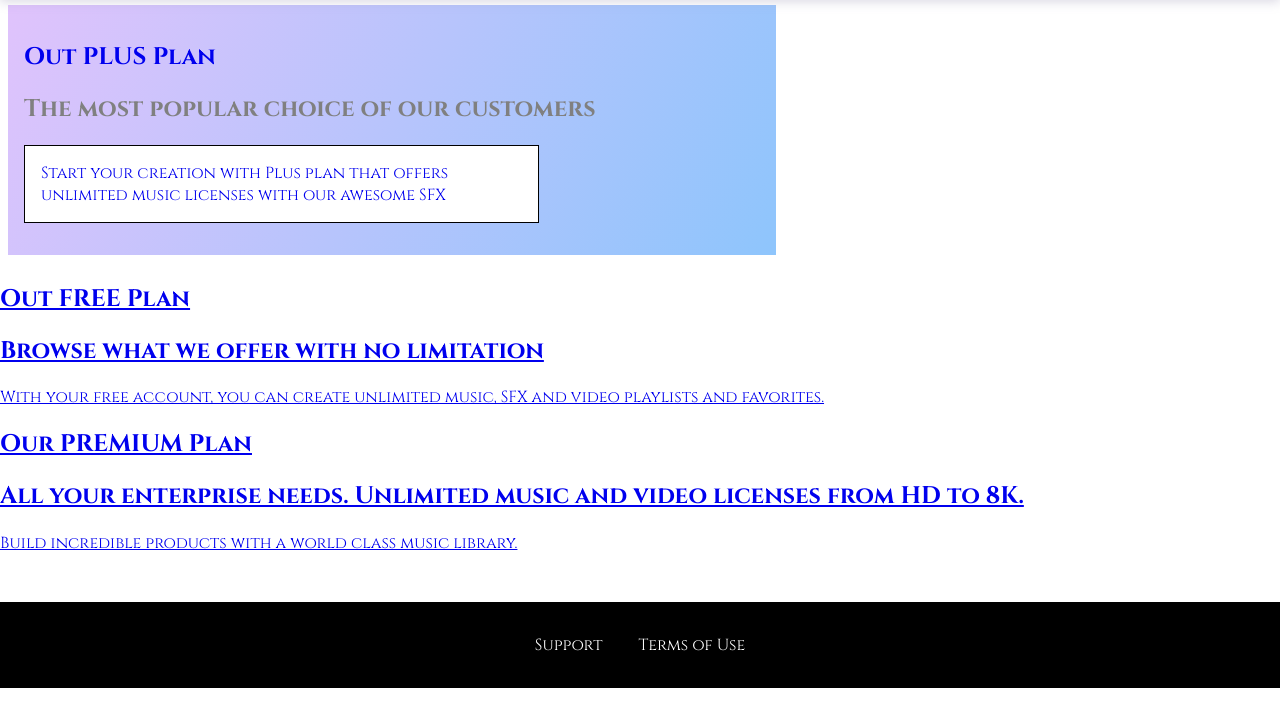
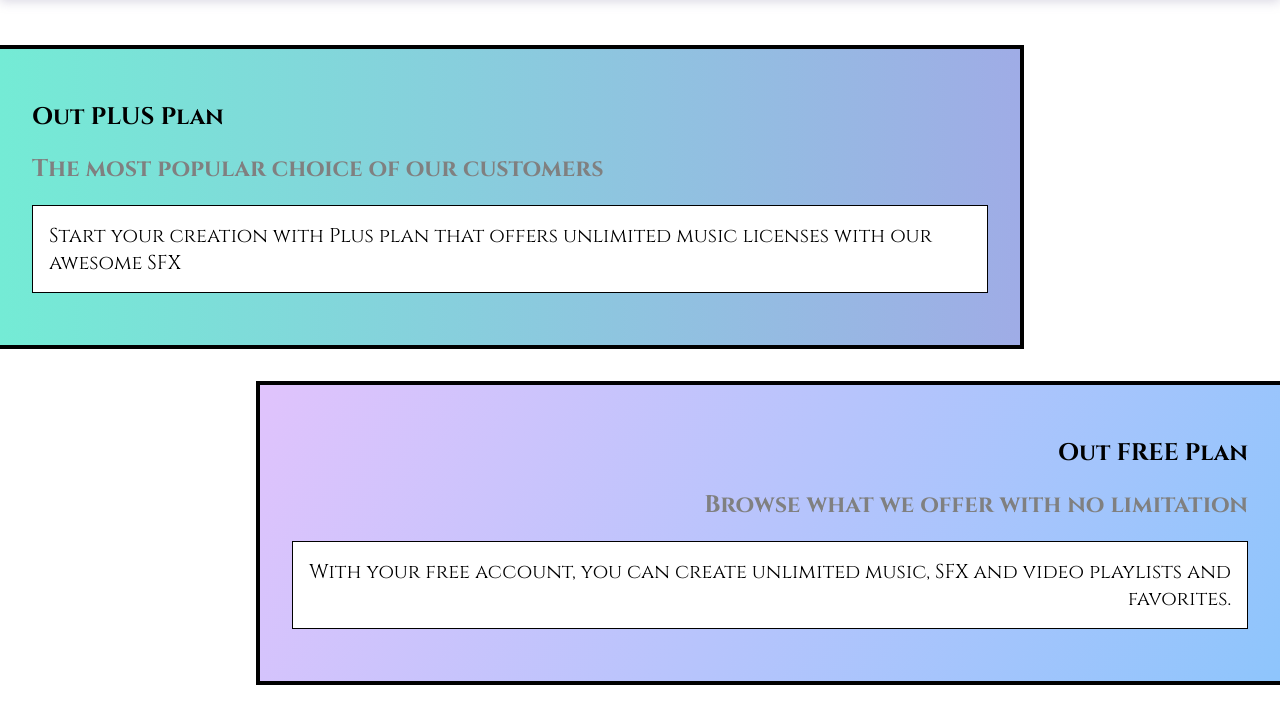
Before and after one commit to kimmr/package-deals, a plain HTML site: page plans/index.html in a window 1280 px wide. Shown: the part 71-785 px from the top of the page. Drawn offline with Linux system fonts and the light colour scheme.

Commit message:
UPDATED: finished plan page

```diff
--- a/plans/index.html
+++ b/plans/index.html
@@ -20,7 +20,7 @@
       <nav class="main-nav">
         <ul class="main-nav__items">
           <li class="main-nav__item">
-            <a href="plan/index.html">Pricing</a>
+            <a href="index.html" id="current">Plan</a>
           </li>
           <li class="main-nav__item">
             <a href="../customers/index.html">Customers</a>
@@ -32,25 +32,26 @@
       </nav>
     </header>
     <main>
-    <section class="plan-plus">
+    <section class="plan" id="plus">
       <a href="#">
-        <h1>Out PLUS Plan</h1>
-        <h2>The most popular choice of our customers</h2>
-        <p>Start your creation with Plus plan that offers unlimited music licenses with our awesome SFX</p>
+        <h1 class="plan__title">Out PLUS Plan</h1>
+        <h2 class="plan__overview">The most popular choice of our customers</h2>
+        <p class="plan__desc">Start your creation with Plus plan that offers unlimited music licenses with our awesome SFX</p>
       </a>
     </section>
-    <section class="plan-free">
+    <section class="plan" id="free">
       <a href="#">
-        <h1>Out FREE Plan</h1>
-        <h2>Browse what we offer with no limitation</h2>
-        <p>With your free account, you can create unlimited music, SFX and video playlists and favorites. </p>
+        <h1 class="plan__title">Out FREE Plan</h1>
+        <h2 class="plan__overview">Browse what we offer with no limitation</h2>
+        <p class="plan__desc">With your free account, you can create unlimited music, SFX and video playlists and favorites. </p>
       </a>
     </section>
-    <section class="plan-premium">
+    <div class="clearfix"></div>
+    <section class="plan" id="premium">
       <a href="#">
-        <h1>Our PREMIUM Plan</h1>
-        <h2>All your enterprise needs. Unlimited music and video licenses from HD to 8K.</h2>
-        <p>Build incredible products with a world class music library. </p>
+        <h1 class="plan__title">Our PREMIUM Plan</h1>
+        <h2 class="plan__overview">All your enterprise needs. Unlimited music and video licenses from HD to 8K.</h2>
+        <p class="plan__desc">Build incredible products with a world class music library. </p>
       </a>
     </section>
     </main>
--- a/plans/plans.css
+++ b/plans/plans.css
@@ -1,24 +1,67 @@
-.plan-plus {
-    text-align: left;
-    background-image: linear-gradient(120deg, #e0c3fc 0%, #8ec5fc 100%);
-    padding: 16px;
-    margin: 8px;
-    display: inline-block;
-    width: 60%;
-    vertical-align: middle;
+main {
+    padding-top: 32px;
 }
 
-.plan-plus a {
-  text-decoration: none;
+#current {
+    font-weight: 700;
 }
 
-.plan-plus h2 {
+.plan {
+    width: 80%;
+    margin: 16px 0;
+    border: 4px solid black;
+    border-left: none;
+}
+
+.plan:hover,
+.plan:active {
+    box-shadow: 2px 2px 4px rgba(0,0,0, 0.5);
     color: grey;
 }
 
-.plan-plus p {
+.plan a {
+    text-decoration: none;
+    display: block;
+    padding: 32px;
+    color: black;
+}
+
+.plan__overview {
+    color: grey;
+    font-size: 500;
+}
+
+.plan__desc {
+    padding: 16px;
+    border: 1px solid black;
+    font-size: 20px;
+    color: black;
     background-color: white;
-    width: 70%;
-    padding: 16px;
-    border: 1.5px solid black;
 }
+
+/*Any element coming after this element will not respect previous float */
+.clearfix {
+    clear: both;
+}
+
+#plus {
+    background-image: linear-gradient(to right, #74ebd5 0%, #9face6 100%);
+}
+
+#free {
+    background-image: linear-gradient(120deg, #e0c3fc 0%, #8ec5fc 100%);
+    float: right;
+    border-right: none;
+    border-left: 4px solid black;
+    text-align: right;
+}
+
+#free:hover,
+#free:active {
+    box-shadow: 2px 2px 4px 2px rgba(0,0,0, 0.5);
+    color: grey;
+}
+
+#premium {
+    background-image: linear-gradient(to right, #e4afcb 0%, #b8cbb8 0%, #b8cbb8 0%, #e2c58b 30%, #c2ce9c 64%, #7edbdc 100%);
+}
--- a/shared.css
+++ b/shared.css
@@ -60,8 +60,8 @@ h3 {
 
 .main-nav__item a:hover,
 .main-nav__item a:active {
-  color: white;
-  border-bottom: 5px solid white;
+  font-weight: 700;
+  border-bottom: 2px solid black;
 }
 
 .main-nav__item--cta a {
@@ -77,6 +77,7 @@ h3 {
   background-image: linear-gradient(120deg, #e0c3fc 0%, #8ec5fc 100%);
   background: black;
   border: none;
+  font-weight: 500;
 }
 
 .button {
```
Also changed, not shown: index.html (+1 -1 lines), main.css (+7 -0 lines).
